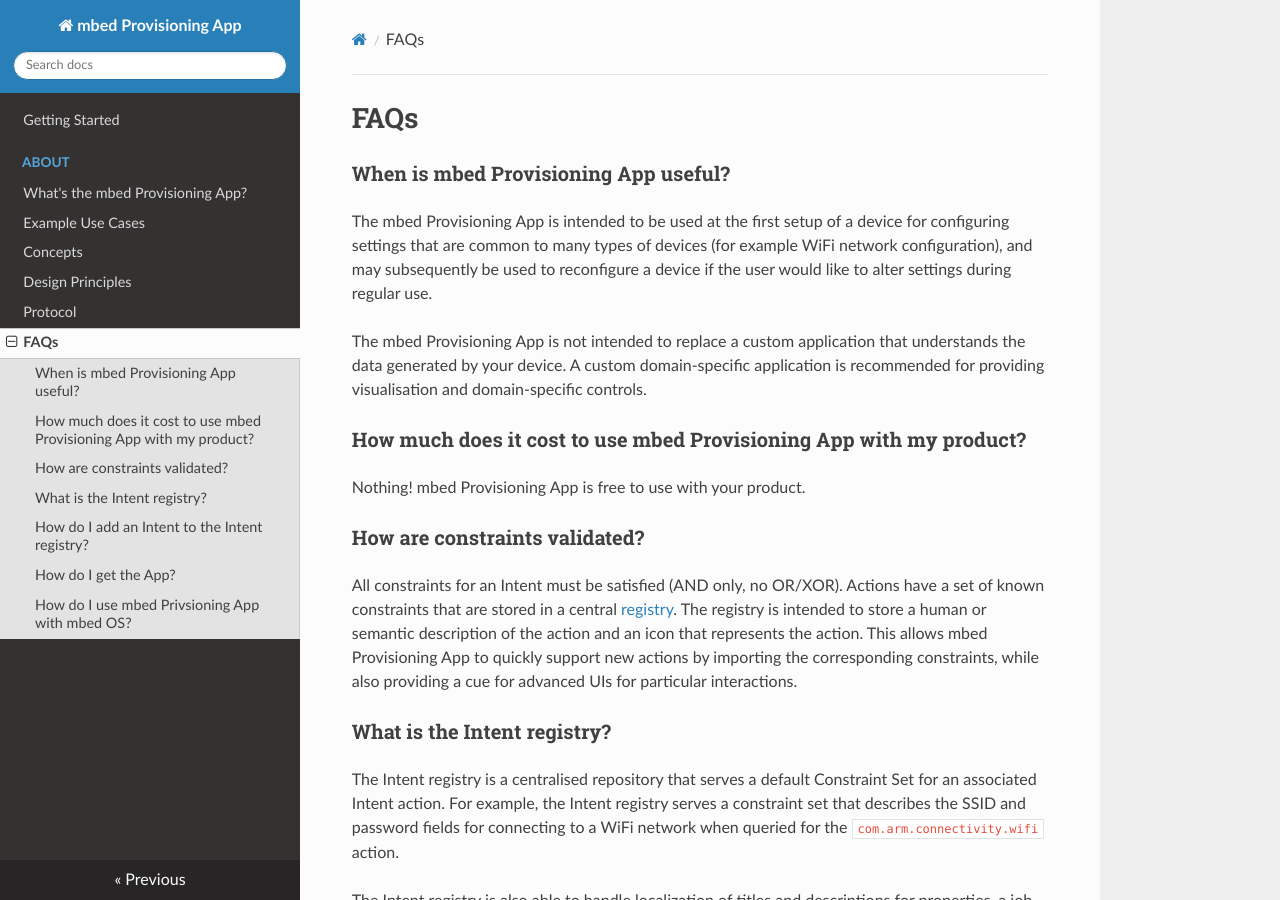
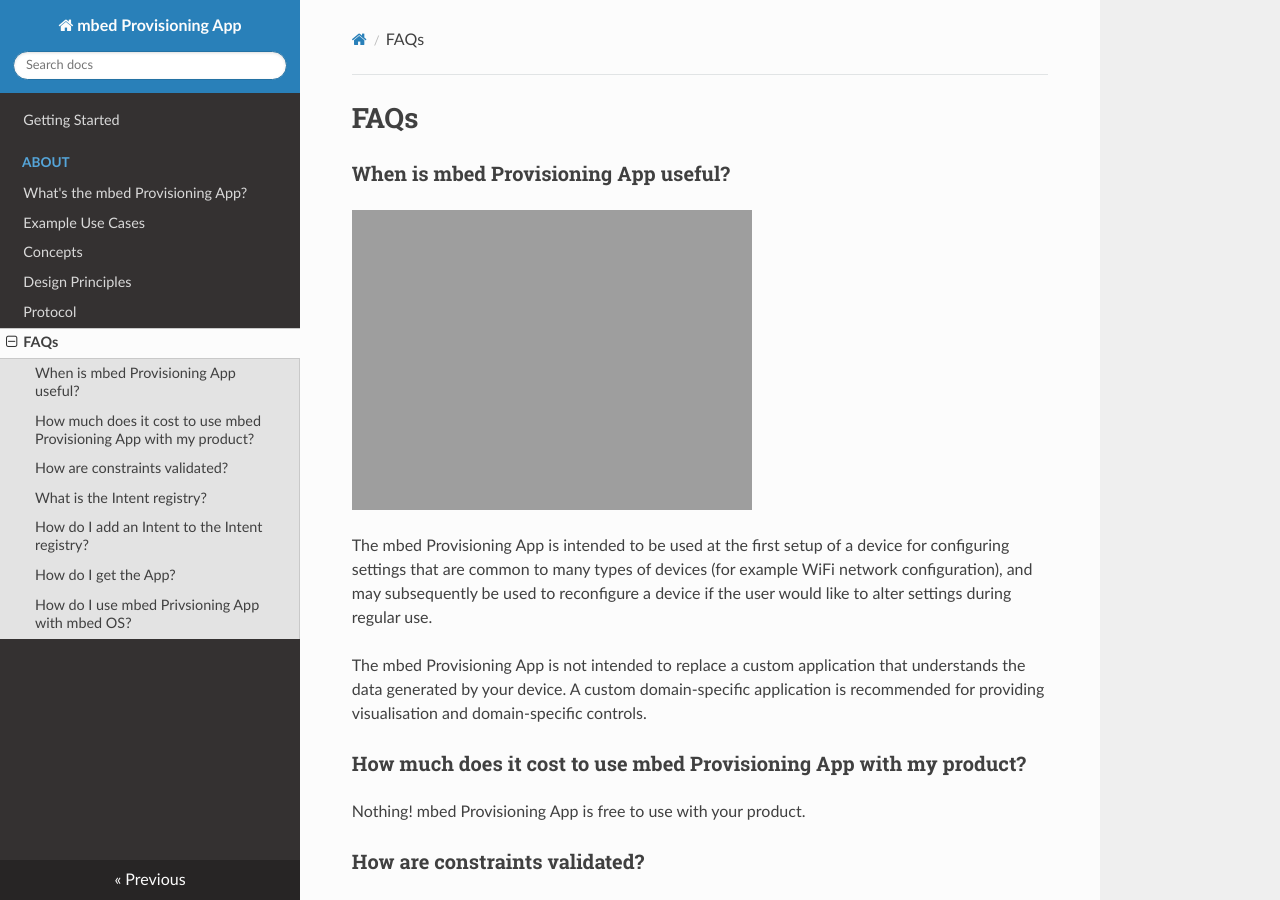
Before and after one commit to ARMmbed/mbed-app-docs, an MkDocs documentation site: the page built from docs/faqs.md, in a window 1280 px wide and 900 px high. Built offline with MkDocs 1.6.1, drawn with Linux system fonts in a browser that asks for light colours; nearby versions of some CDN libraries; old or Windows-style settings are respelled for this version of MkDocs.

Commit message:
Update faqs.md

```diff
--- a/docs/faqs.md
+++ b/docs/faqs.md
@@ -1,6 +1,8 @@
 # FAQs
 
 ### When is mbed Provisioning App useful?
+
+![Timeline](../IMG_Assets/IMG_Usage (envoy).png)
 
 The mbed Provisioning App is intended to be used at the first setup of a device for configuring settings that are common to many types of devices (for example WiFi network configuration), and may subsequently be used to reconfigure a device if the user would like to alter settings during regular use.
 
```
